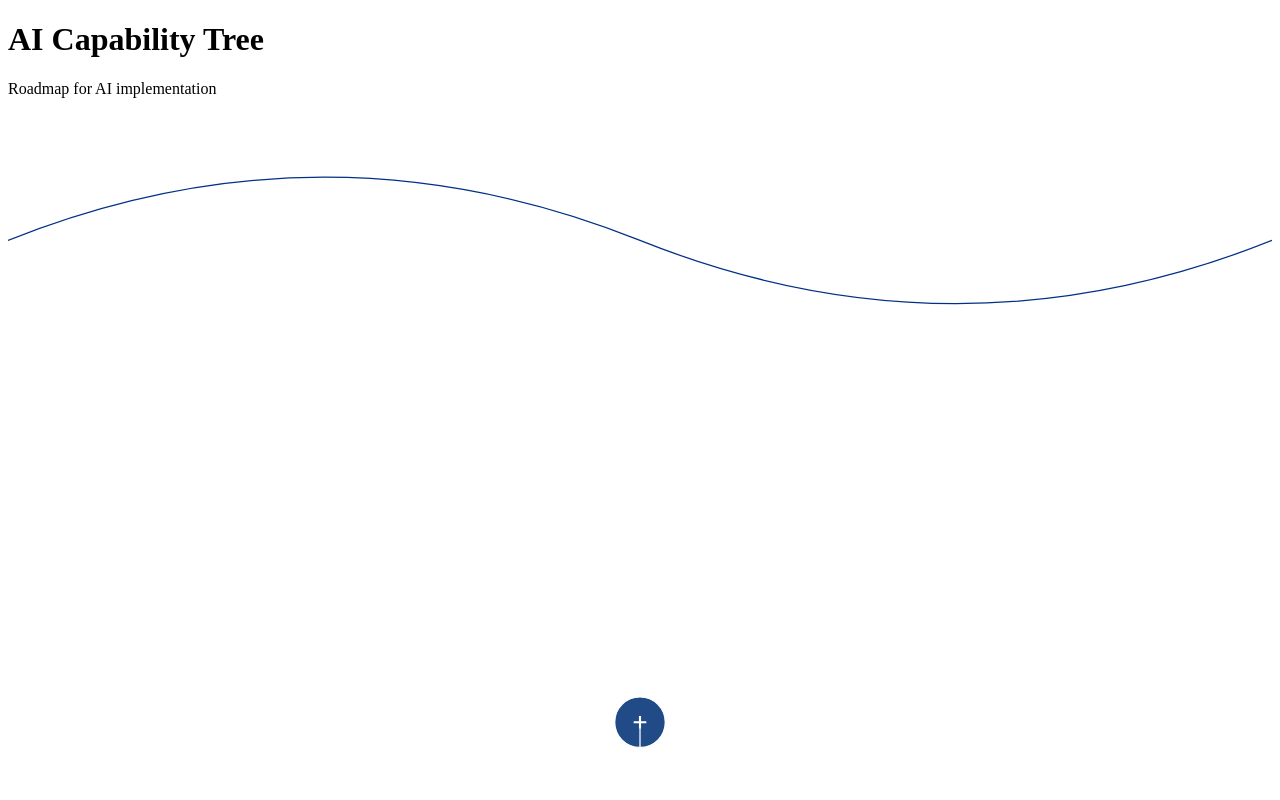
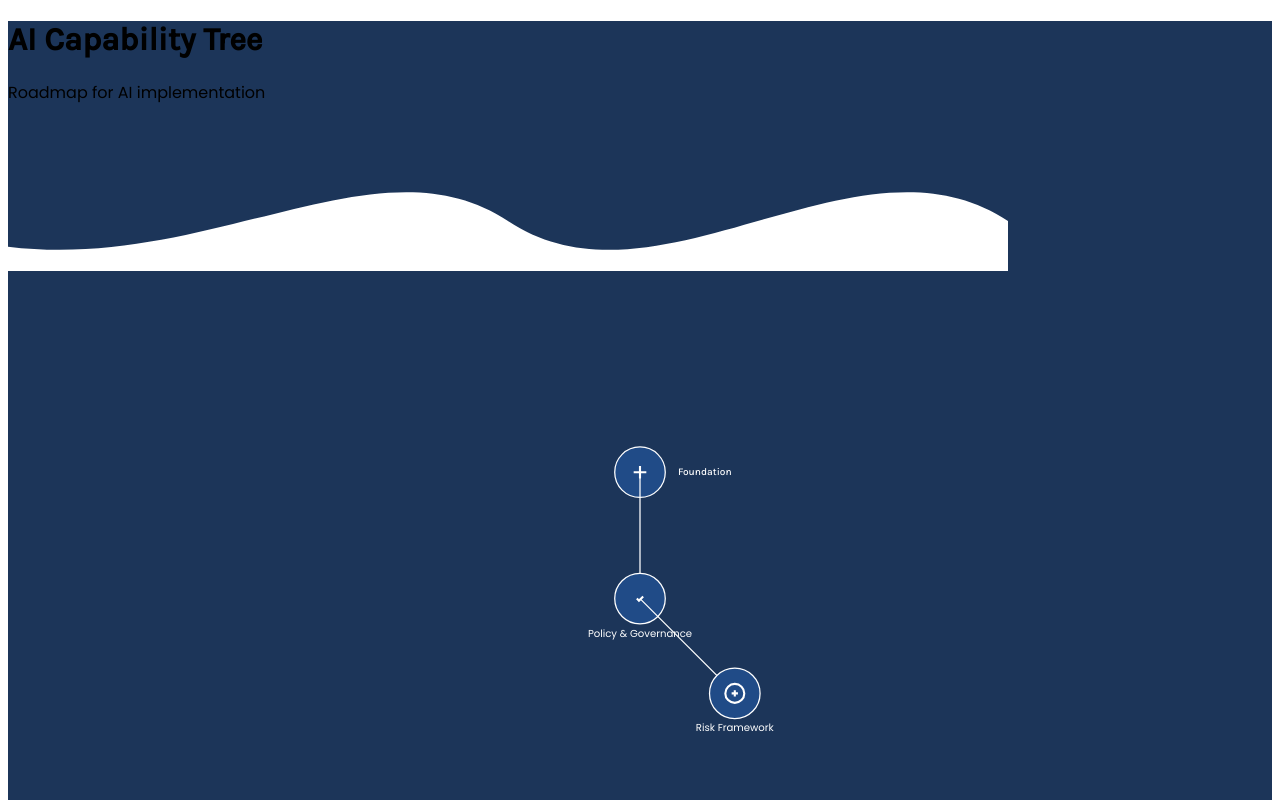
Before and after one commit to CasperGrey/roadmap-tree, a React (Create React App) app: page / in a window 1280 px wide. Shown: the top 800 px of the page. Built offline with nearby package versions, Linux system fonts and the light colour scheme.

Commit message:
making it dark mode

```diff
--- a/public/index.html
+++ b/public/index.html
@@ -3,8 +3,12 @@
 <head>
   <meta charset="utf-8" />
   <meta name="viewport" content="width=device-width, initial-scale=1" />
+  <meta name="theme-color" content="#000000" />
+  <meta name="description" content="AI Capability Tree" />
+  <link rel="preconnect" href="https://fonts.googleapis.com">
+  <link rel="preconnect" href="https://fonts.gstatic.com" crossorigin>
   <link href="https://fonts.googleapis.com/css2?family=Karla:wght@500&family=Poppins:wght@400;500&display=swap" rel="stylesheet">
-    <title>Roadmap Tree</title>
+  <title>AI Capability Tree</title>
 </head>
 <body>
 <div id="root"></div>
--- a/src/App.tsx
+++ b/src/App.tsx
@@ -1,35 +1,31 @@
-  // src/App.tsx
 import React from 'react';
 import AITree from './components/layout/AITree';
 import { treeData } from './data/treeData';
 
 export default function App() {
   return (
-    <div className="w-screen min-h-screen bg-[#121212]">  {/* Dark background  s like Tree of Up */}
-    <div className="relative overflow-hidden">
-      {/* Decorative header section */}
-      <div className="px-8 py-12 relative z-10">
+      <div className="w-screen min-h-screen relative" style={{ backgroundColor: '#1C3559' }}>
+        {/* Header */}
+        <div className="relative z-10 px-8 pt-16 pb-24">
           <div className="max-w-7xl mx-auto">
-          <h1 className="text-5xl font-bold text-white mb-4 tracking-tight">
+            <h1 className="text-6xl text-white mb-6" style={{ fontFamily: 'Karla, sans-serif' }}>
               AI Capability Tree
             </h1>
-          <p className="text-gray-400 text-xl">
+            <div className="flex items-center space-x-4 mb-8">
+              <div className="h-px w-12 bg-white"/>
+              <p className="text-xl text-gray-400" style={{ fontFamily: 'Poppins, sans-serif' }}>
                 Roadmap for AI implementation
               </p>
             </div>
-
-        {/* Decorative line connecting to tree */}
-        <div className="absolute bottom-0 left-1/2 w-px h-24 bg-ract-blue opacity-50" />
           </div>
 
-      {/* Decorative background elements */}
-      <div className="absolute top-0 left-0 w-full h-64 opacity-10">
-        <svg width="100%" height="100%" viewBox="0 0 1000 200">
-          {/* Add some subtle background patterns like Tree of Up */}
-          <path d="M0,100 Q250,0 500,100 T1000,100" stroke="#003087" fill="none" />
-        </svg>
+          {/* Connecting element to tree */}
+          <div className="absolute bottom-0 left-1/2 transform -translate-x-1/2">
+            <div className="h-16 w-px bg-gradient-to-b from-white to-transparent"/>
           </div>
         </div>
+
+        {/* Tree Component */}
         <AITree data={treeData} />
       </div>
   );
--- a/src/components/layout/AITree.tsx
+++ b/src/components/layout/AITree.tsx
@@ -8,7 +8,6 @@ interface AITreeProps {
 export default function AITree({ data }: AITreeProps) {
     const renderNode = (node: TreeNode, x: number, y: number) => {
         const isParent = node.type === 'parent';
-        const isSub = node.type === 'sub';
 
         return (
             <g key={node.id}>
@@ -34,7 +33,8 @@ export default function AITree({ data }: AITreeProps) {
                         x={x + 60}
                         y={y}
                         fill="white"
-                        className="font-karla text-xl"
+                        style={{ fontFamily: 'Karla, sans-serif' }}
+                        className="text-xl"
                         dominantBaseline="middle"
                     >
                         {node.title}
@@ -44,22 +44,23 @@ export default function AITree({ data }: AITreeProps) {
                         x={x}
                         y={y + 60}
                         fill="white"
-                        className="font-poppins text-base text-center"
+                        style={{ fontFamily: 'Poppins, sans-serif' }}
+                        className="text-base text-center"
                         textAnchor="middle"
                     >
                         {node.title}
                     </text>
                 )}
 
-                {/* Render children */}
+                {/* Children */}
                 {node.children?.map((child, index) => {
                     let childX = x;
                     let childY = y;
 
                     if (child.type === 'sub') {
-                        childY += 200;  // Vertical spacing for sub nodes
+                        childY += 200;  // Vertical spacing
                     } else if (child.type === 'sub2') {
-                        childX += 150;  // Diagonal spacing for sub2 nodes
+                        childX += 150;  // Diagonal spacing
                         childY += 150;
                     }
 
@@ -82,9 +83,9 @@ export default function AITree({ data }: AITreeProps) {
     };
 
     return (
-        <div className="bg-bg-dark w-full min-h-screen">
+        <div className="w-full h-full absolute top-0 left-0" style={{ backgroundColor: '#1C3559' }}>
+            {/* Background Pattern */}
             <div className="absolute inset-0 overflow-hidden">
-                {/* Background wave pattern */}
                 <svg width="100%" height="100%" className="opacity-10">
                     <path
                         d="M-100,100 C150,200 350,0 500,100 C650,200 850,0 1000,100 V300 H-100 Z"
@@ -93,9 +94,12 @@ export default function AITree({ data }: AITreeProps) {
                 </svg>
             </div>
 
-            <svg width="100%" height="900" viewBox="-500 0 2000 1000">
-                {renderNode(data, 500, 100)}
-            </svg>
+            {/* Tree */}
+            <div className="relative z-10">
+                <svg width="100%" height="900" viewBox="-500 0 2000 1000">
+                    {renderNode(data, 500, 100)}
+                </svg>
+            </div>
         </div>
     );
 }
```
Lines whose indentation alone changed are shown as unchanged.
